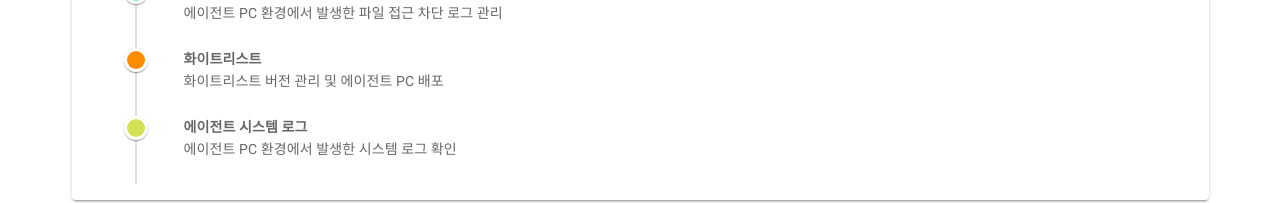
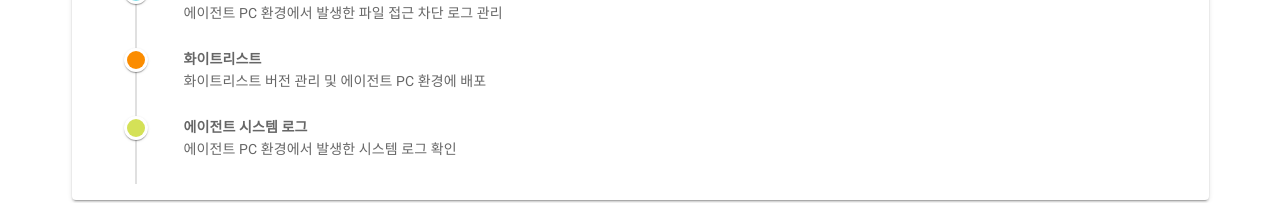
Before and after one commit to UHD-TERUTEN/UHDControlServer, a Nuxt app in the folder ClientApp/: page / in a window 1280 px wide. Shown: the part 578-781 px from the top of the page. Built offline with nearby package versions, Linux system fonts and the light colour scheme.

Commit message:
index 내용 변경

```diff
--- a/ClientApp/pages/index.vue
+++ b/ClientApp/pages/index.vue
@@ -46,7 +46,7 @@
         },
         {
           from: '화이트리스트',
-          message: '화이트리스트 버전 관리 및 에이전트 PC 배포',
+          message: '화이트리스트 버전 관리 및 에이전트 PC 환경에 배포',
           color: 'orange darken-1',
         },
         {
```
